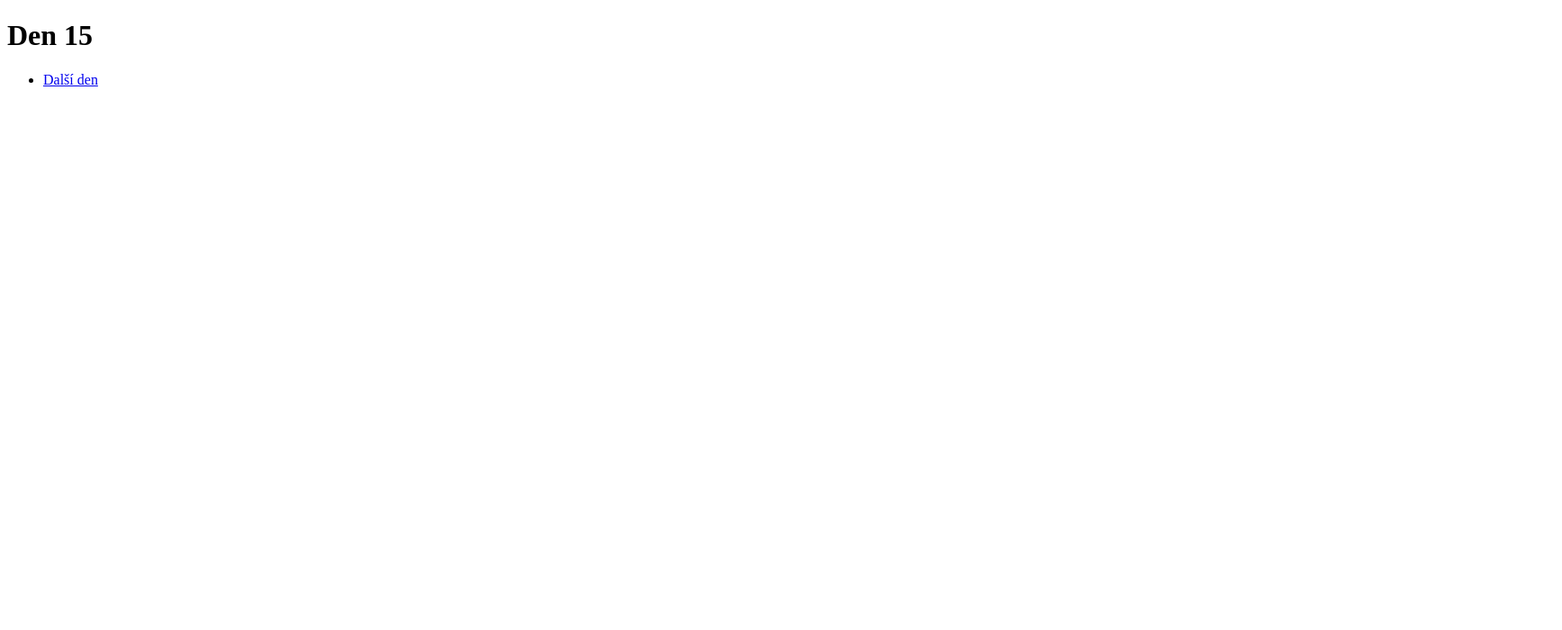
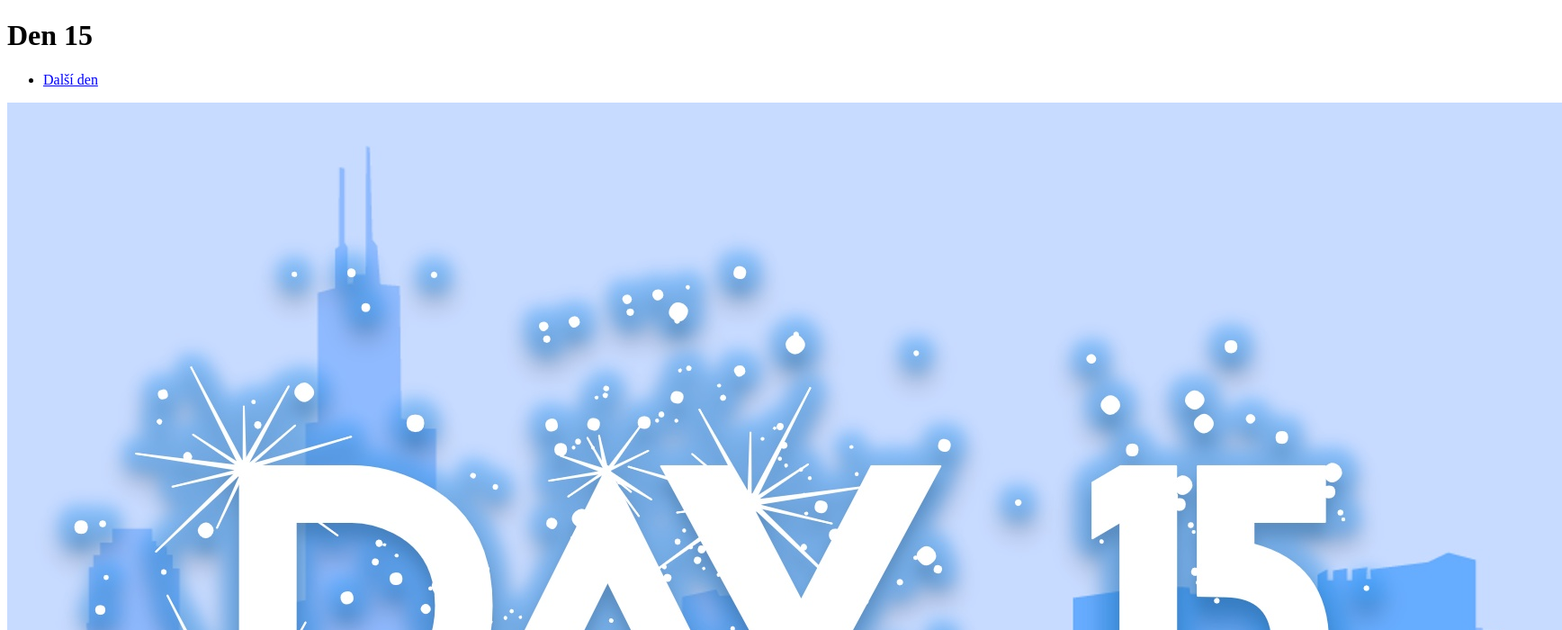
Before and after one commit to PetrL45/Adventni-kalendar, a plain HTML site: page Dny/15.den.html in a window 1280 px wide. Shown: the top 700 px of the page at 90% size, 1736 px wide, since content can reach past the window. Drawn offline with Linux system fonts and the light colour scheme.

Commit message:
Update 15.den.html

```diff
--- a/Dny/15.den.html
+++ b/Dny/15.den.html
@@ -12,6 +12,6 @@
             <li><p><a href="16.den.html">Další den</a></p></li>
         </ul>
     </nav>
-    <img scr="city15.jpg">
+    <img src="city15.jpg">
 </body>
 </html>
```
